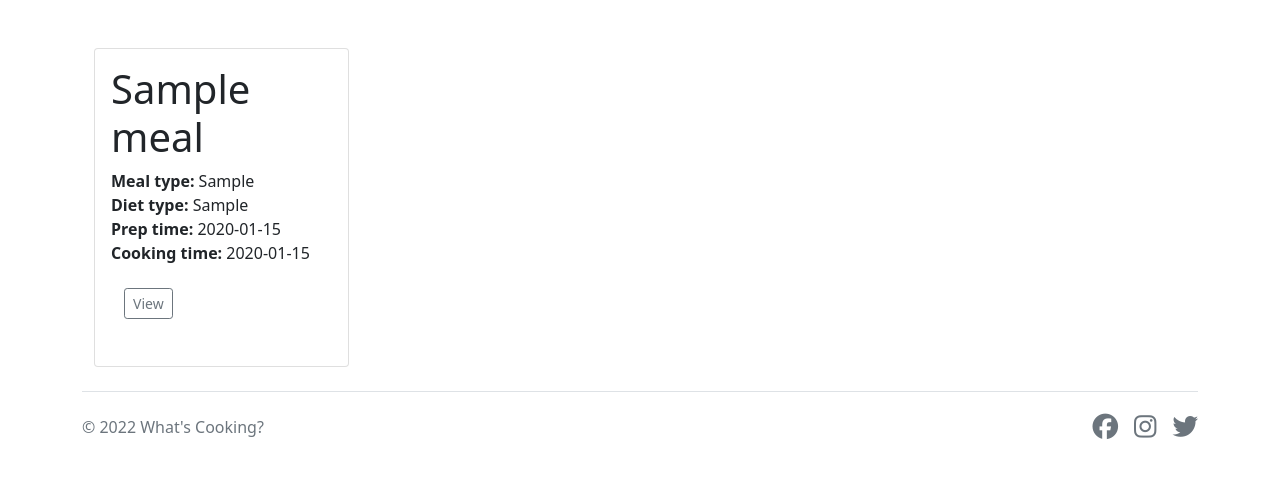
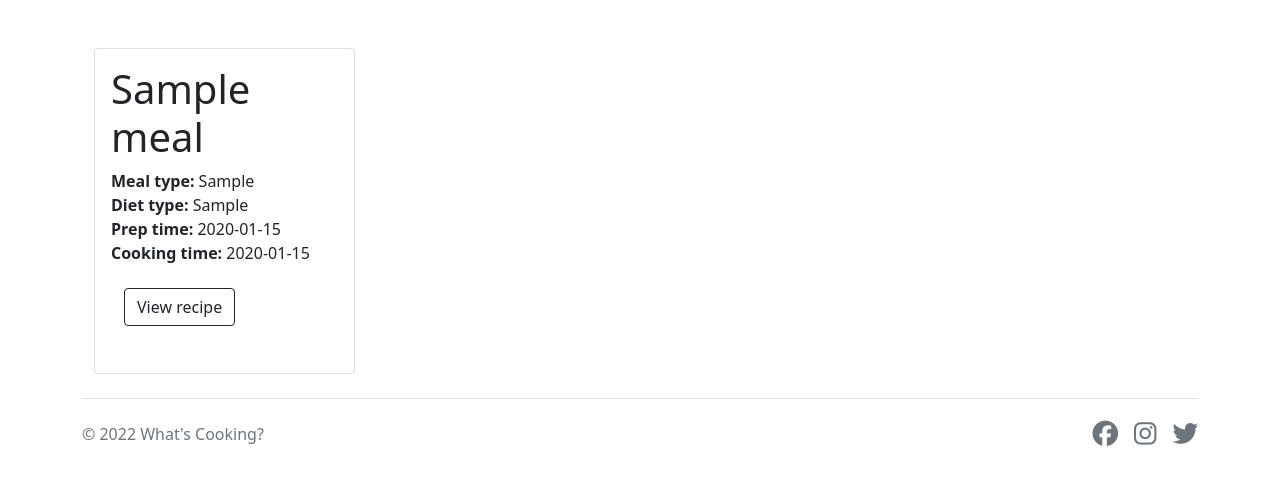
Before and after one commit to vkleer/CI_PP4_WhatsCooking, a Django app: page /meals/ in a window 1280 px wide. Shown: the part 56-541 px from the top of the page. Run offline with Django 3.2, Linux system fonts and the light colour scheme; tables that the repository leaves empty hold one stand-in row (values such as "Sample post"); some libraries are stand-ins or nearby versions.

Commit message:
Add newline to urls and views file in meal app, update meals page in templates folder with more classes for better layout

```diff
--- a/meal/views.py
+++ b/meal/views.py
@@ -1,4 +1,4 @@
-from django.shortcuts import render, get_object_or_404
+from django.shortcuts import render
 from django.views import generic, View
 from .models import Meal
 
--- a/templates/meals.html
+++ b/templates/meals.html
@@ -2,9 +2,7 @@
 
 {% block content %}
     <div class="container-fluid">
-        <div class="row">
-            <div class="col-12">
-                <div class="row">
+                <div class="row row-cols-sm-2 row-cols-md-3 g-3">
                     {% for meal in meal_list %}
                     <div class="col-md-3">
                         <div class="card mb-4 h-100">
@@ -18,22 +16,16 @@
                                     <strong>Cooking time:</strong> {{ meal.cook_time }}
                                 </p>
                                 <div class="btn">
-                                    <a href="{% url 'meal_detail' meal.id %}" class="btn btn-sm btn-outline-secondary">View</a>
+                                    <a href="{% url 'meal_detail' meal.id %}" class="btn btn-outline-dark">View recipe</a>
                                 </div>
                             </div>
                         </div>
                     </div>
-                        {% if forloop.counter|divisibleby:4 %}
-                            </div>
-                            <div class="row">
-                        {% endif %}
                     {% endfor %}
-                </div>
-            </div>
         </div>
         {% if is_paginated %}
             <nav aria-label="Page navigation">
-                <ul class="pagination justify-content-center">
+                <ul class="pagination justify-content-center pt-4">
                     {% if page_obj.has_previous %}
                         <li><a href="?page={{ page_obj.previous_page_number }}"
                             class="page-link">&laquo; PREV </a></li>
```
Also changed, not shown: meal/urls.py (line endings or trailing spaces).
